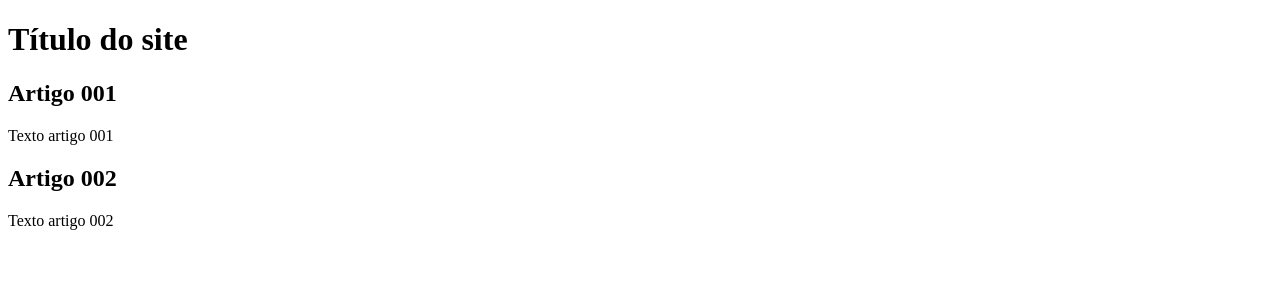
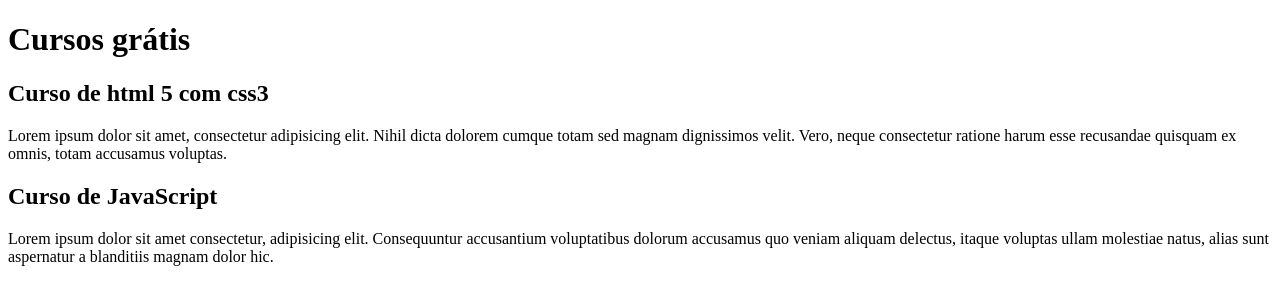
Before and after one commit to EddyLopes/projeto-curso-git, a plain HTML site: page index.html in a window 1280 px wide. Drawn offline with Linux system fonts and the light colour scheme.

Commit message:
comecei a escreve o conteúdo

```diff
--- a/index.html
+++ b/index.html
@@ -8,15 +8,15 @@
 <body>
     <main>
         <header>
-            <h1>Título do site</h1>
+            <h1>Cursos grátis</h1>
         </header>
         <article>
-            <h2>Artigo 001</h2>
-            <p>Texto artigo 001</p>
+            <h2>Curso de html 5 com css3</h2>
+            <p>Lorem ipsum dolor sit amet, consectetur adipisicing elit. Nihil dicta dolorem cumque totam sed magnam dignissimos velit. Vero, neque consectetur ratione harum esse recusandae quisquam ex omnis, totam accusamus voluptas.</p>
         </article>
         <article>
-            <h2>Artigo 002</h2>
-            <p>Texto artigo 002</p>
+            <h2>Curso de JavaScript</h2>
+            <p>Lorem ipsum dolor sit amet consectetur, adipisicing elit. Consequuntur accusantium voluptatibus dolorum accusamus quo veniam aliquam delectus, itaque voluptas ullam molestiae natus, alias sunt aspernatur a blanditiis magnam dolor hic.</p>
         </article>
     </main>
 </body>
```
